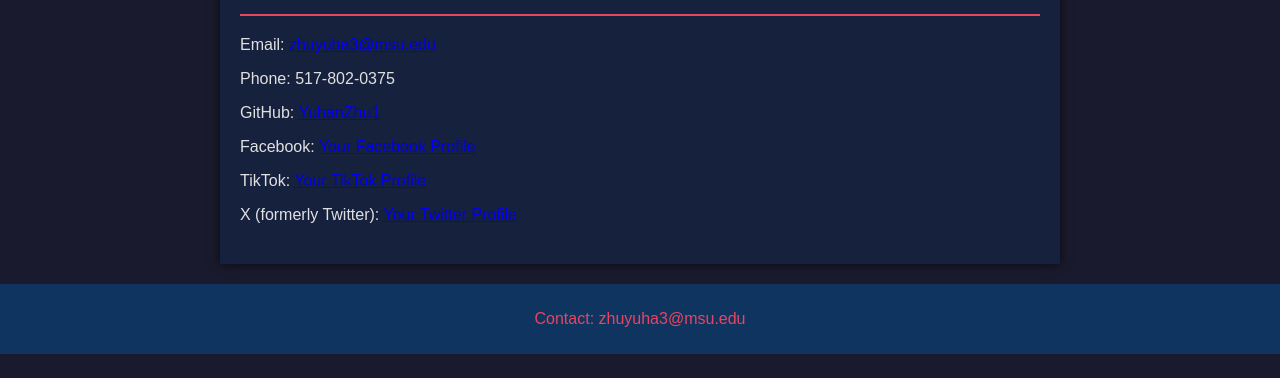
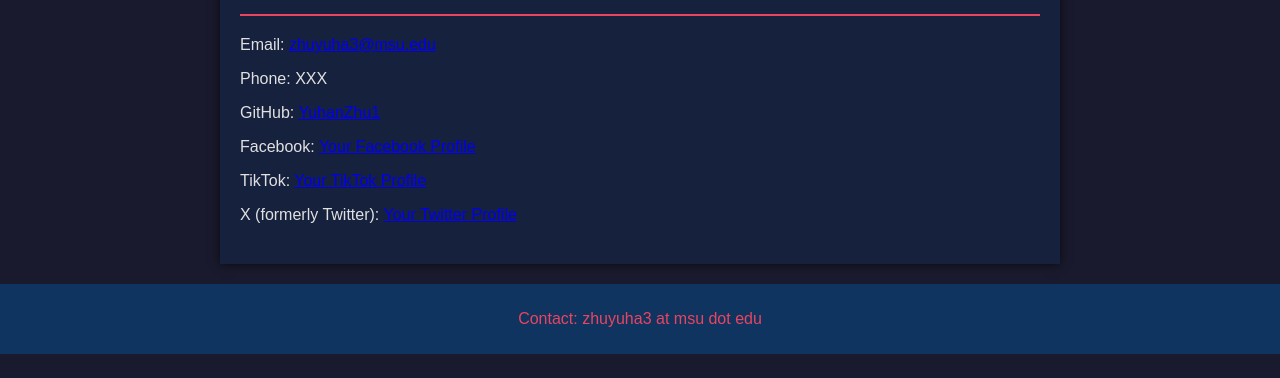
Before and after one commit to YuhanZhu1/PersonalWebsite, a plain HTML site: page index.html in a window 1280 px wide. Both pictures are taken after a click on the link "Contact". Shown: the part 174-552 px from the top of the page. Drawn offline with Linux system fonts and the light colour scheme.

Commit message:
modify
modify

```diff
--- a/index.html
+++ b/index.html
@@ -76,8 +76,8 @@
         </section>
         <section id="contact" class="hidden">
             <h2>Contact</h2>
-            <p>Email: <a href="mailto:zhuyuha3@msu.edu">zhuyuha3@msu.edu</a></p>
-            <p>Phone: 517-802-0375</p>
+            <p>Email: <a href="mailto:zhuyuha3 at msu dot edu">zhuyuha3@msu.edu</a></p>
+            <p>Phone: XXX </p>
             <p>GitHub: <a href="https://github.com/YuhanZhu1" target="_blank">YuhanZhu1</a></p>
             <p>Facebook: <a href="https://www.facebook.com/yourprofile" target="_blank">Your Facebook Profile</a></p>
             <p>TikTok: <a href="https://www.tiktok.com/@yourprofile" target="_blank">Your TikTok Profile</a></p>
@@ -85,7 +85,7 @@
         </section>
     </main>
     <footer>
-        <p>Contact: zhuyuha3@msu.edu</p>
+        <p>Contact: zhuyuha3 at msu dot edu</p>
     </footer>
     <script src="script.js"></script>
 </body>
```
